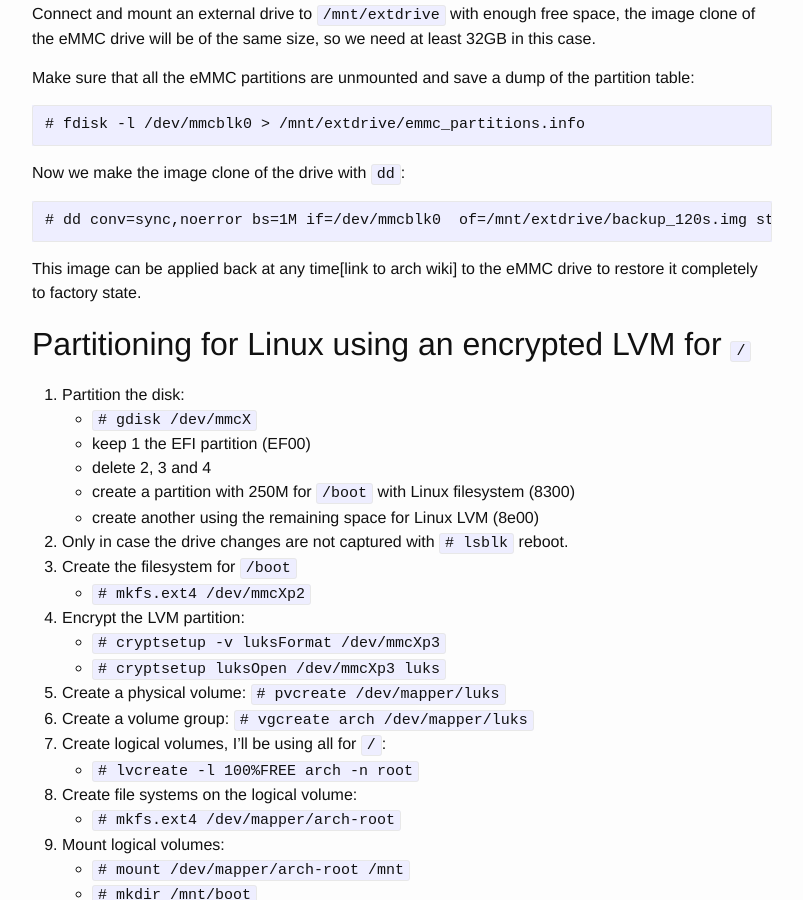
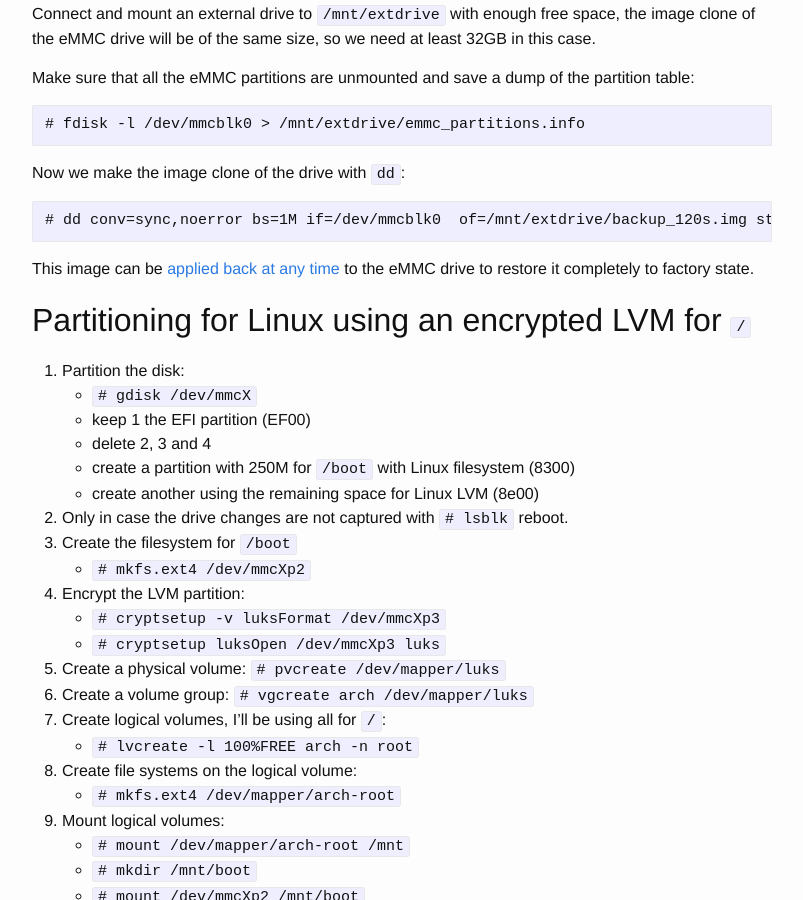
Before and after one commit to arielzn/arielzn.github.io, a Jekyll site: the page built from _posts/2018-08-09-archlinux-lenovo-120s-11-install.md, in a window 1280 px wide and 900 px high, scrolled down 1688 px. Shown: the whole window, without its empty margins (238-1041 px from the left). Built offline with Jekyll 4.4.1, drawn with Linux system fonts in a browser that asks for light colours.

Commit message:
add link to dd arch wiki

```diff
--- a/_posts/2018-08-09-archlinux-lenovo-120s-11-install.md
+++ b/_posts/2018-08-09-archlinux-lenovo-120s-11-install.md
@@ -72,7 +72,7 @@ Now we make the image clone of the drive with `dd`:
 
     # dd conv=sync,noerror bs=1M if=/dev/mmcblk0  of=/mnt/extdrive/backup_120s.img status=progress
 
-This image can be applied back at any time[link to arch wiki] to the eMMC drive to restore it completely to factory state.
+This image can be [applied back at any time](https://wiki.archlinux.org/index.php/Dd#Disk_cloning_and_restore) to the eMMC drive to restore it completely to factory state.
 
 
 ## Partitioning for Linux using an encrypted LVM for `/`
```
